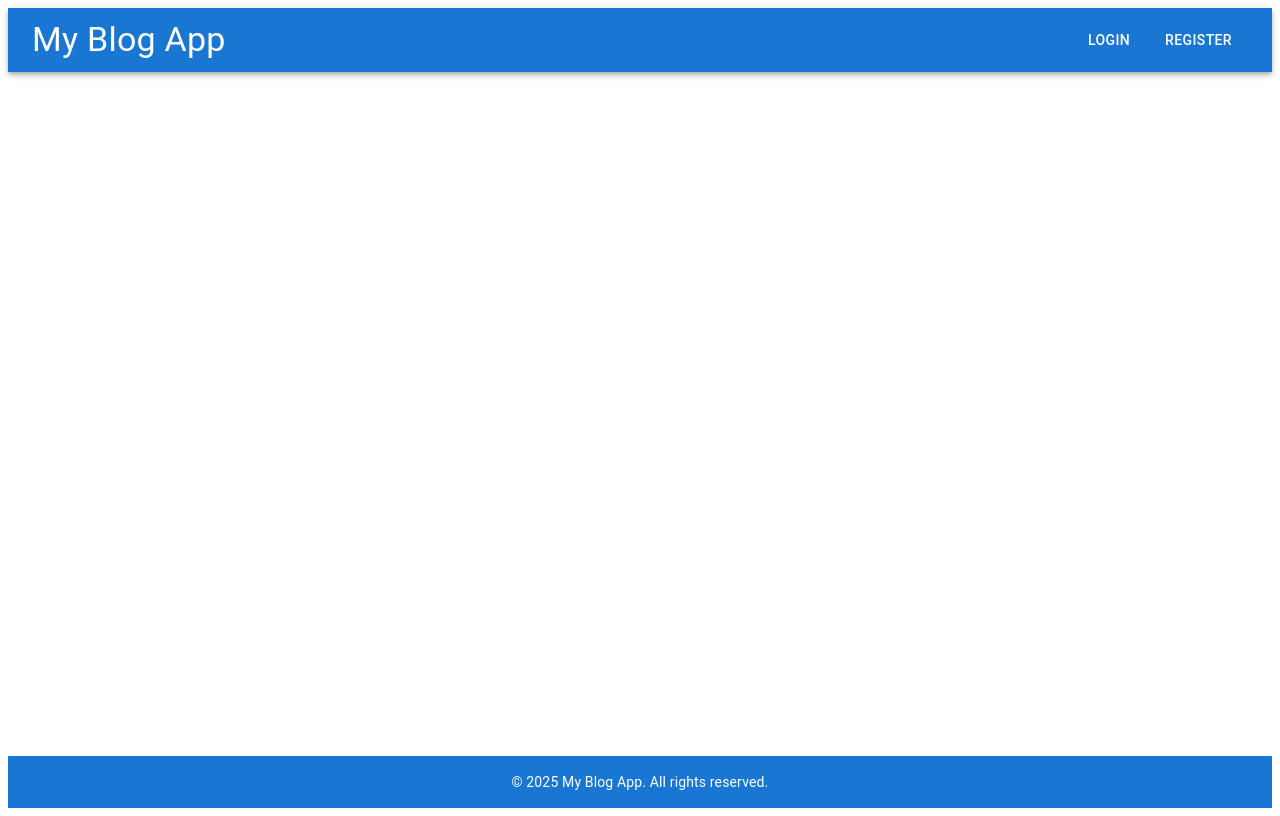
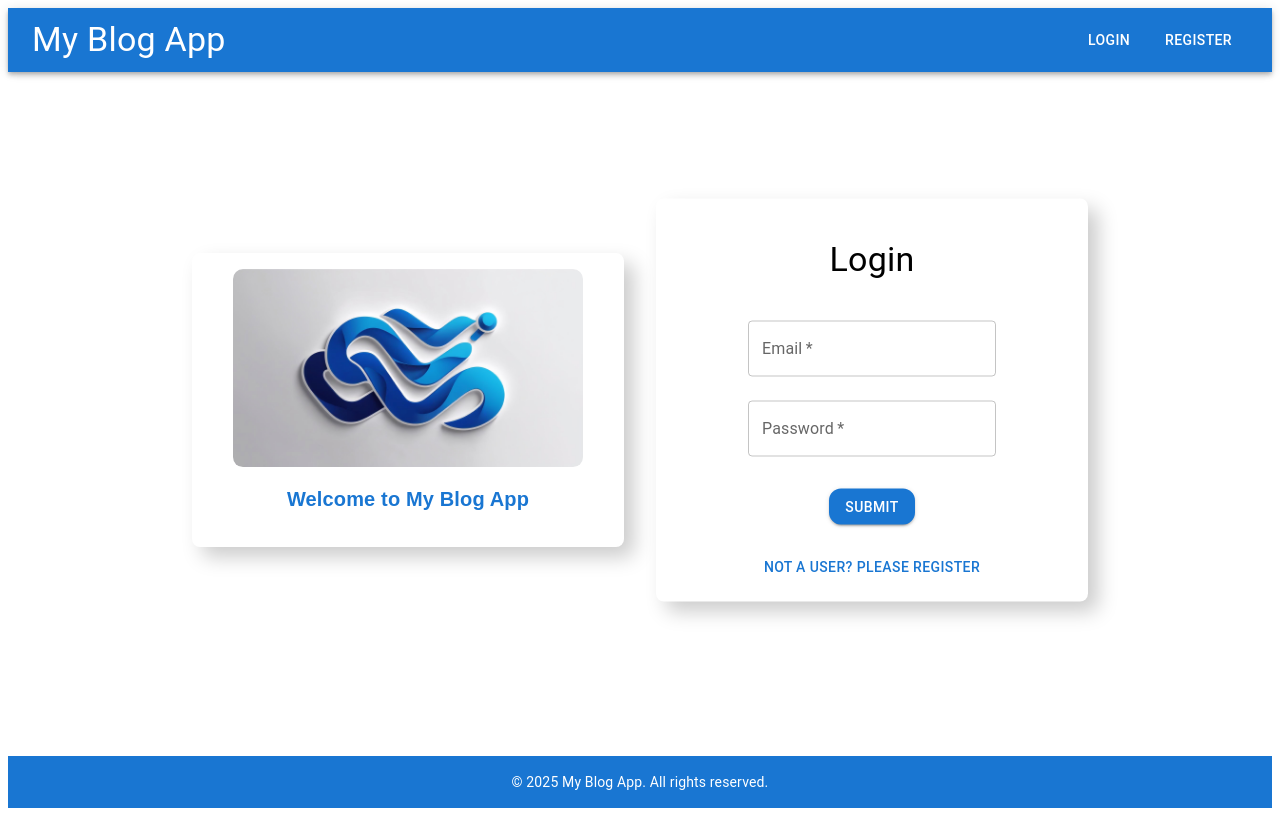
Before and after one commit to Biyush803/my-blog-app-frontend, a React (Vite) app: page / in a window 1280 px wide. Built offline with nearby package versions, Linux system fonts and the light colour scheme; no server answers.

Commit message:
Change in Routes

```diff
--- a/src/App.tsx
+++ b/src/App.tsx
@@ -30,9 +30,10 @@ function App() {
         <Toaster />
         <Box flex={1}>
           <Routes>
+            <Route path="/" element={<Login />} />
             <Route path="/login" element={<Login />} />
             <Route path="/register" element={<Register />} />
-            <Route path="/" element={<Blogs />} />
+            <Route path="/all-blog" element={<Blogs />} />
             <Route path="/blogs" element={<Blogs />} />
             <Route path="/my-blogs" element={<UserBlogs />} />
             <Route path="/all-blog" element={<Blogs />} />
```
